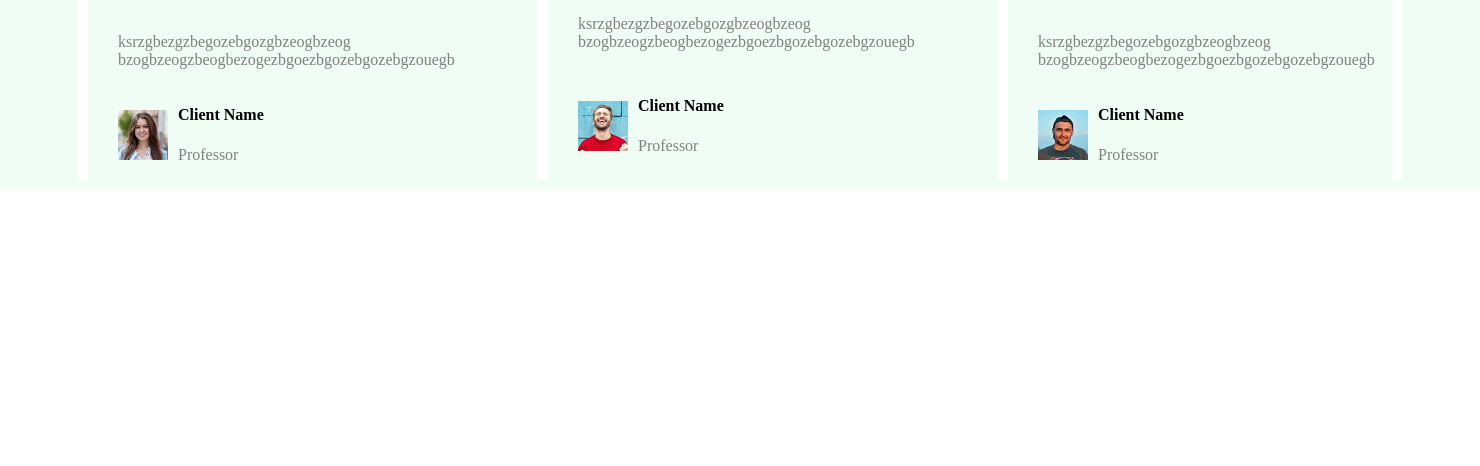
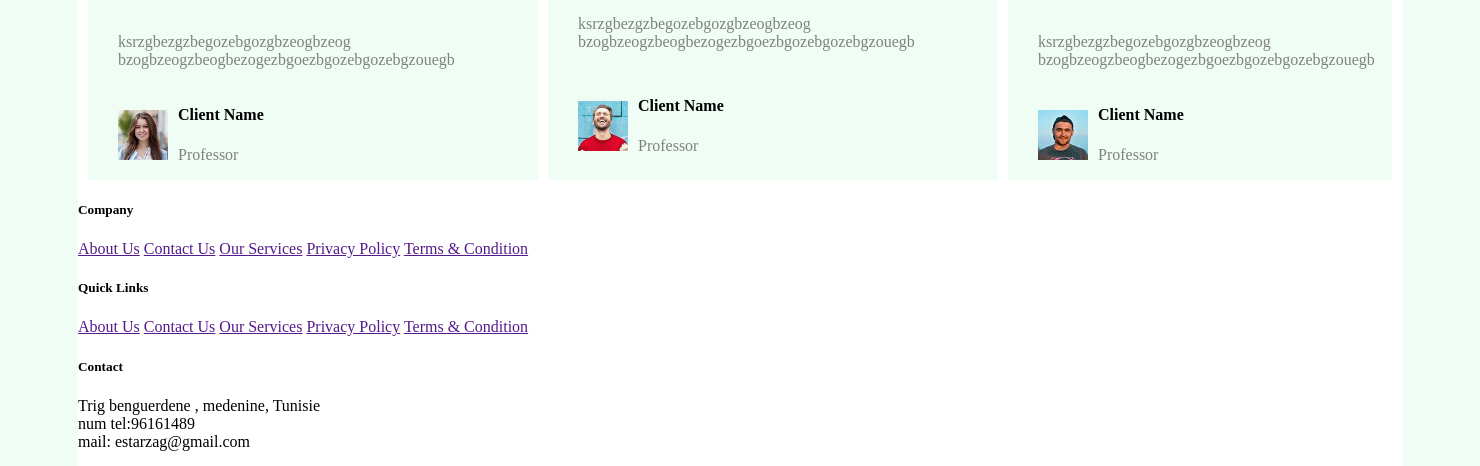
Before and after one commit to AhmedBelhouchette/Projet-Web, a PHP site: page /Home.html in a window 1480 px wide. Shown: the part 3085-3551 px from the top of the page. Before the commit the page ends 3275 px from the top, so only its background shows below. Run offline with PHP 8.4, Linux system fonts and the light colour scheme.

Commit message:
tillsiig

```diff
--- a/Home.css
+++ b/Home.css
@@ -143,7 +143,7 @@
   .clientopinion{
     display: grid;
   }
-.container{
+.ccontainer{
   margin-left: 200px;
   width:600px;
   display:grid;
--- a/Home.html
+++ b/Home.html
@@ -52,7 +52,7 @@
             <button class="searchbutt">Search</button>
         </div>
         <h1 style="text-align: center;">Explore By Category</h1>
-        <div class="container">
+        <div class="ccontainer">
             <div class="categ">
                 <table>
                 <img src="/img/Marketing.png" alt=""><p>Marketing<br>120 blasa far8a</p>
@@ -143,6 +143,43 @@
             <div class="unselectable"><span><img src="/img/com-logo-2.jpg" alt="" draggable="false"></span><span style="display:inline-block"><h4>Client Name</h4><p>Professor</p></span></div>
         </div>
     </div>
-</div>
+    <!-- Footer Start -->
+
+    <div class="container ">
+        <div class="row ">
+            <div class="col">
+                <h5 class="1">Company</h5>
+                <a class="2" href="">About Us</a>
+                <a class="2" href="">Contact Us</a>
+                <a class="2" href="">Our Services</a>
+                <a class="2" href="">Privacy Policy</a>
+                <a class="2" href="">Terms & Condition</a>
+            </div>
+            <div class="col">
+                <h5 class="11">Quick Links</h5>
+                <a class="2" href="">About Us</a>
+                <a class="2" href="">Contact Us</a>
+                <a class="2" href="">Our Services</a>
+                <a class="2" href="">Privacy Policy</a>
+                <a class="2" href="">Terms & Condition</a>
+            </div>
+            <div class="col">
+                <h5 class="12">Contact</h5>
+
+                    Trig benguerdene , medenine, Tunisie <br>
+                    num tel:96161489<br>
+                    mail: estarzag@gmail.com<br>
+                <br>
+                <div class="social">
+                    <img class="btn3" src="img/facebook_2111564.png">
+                    <img class="btn3" src="img/instagram_2111679.png">
+                    <img  class="btn3" src="img/linkedin_2111723.png">
+
+                </div>
+            </div>
+
+            </div>
+        </div>
+    </div>
 </body>
 </html>
```
